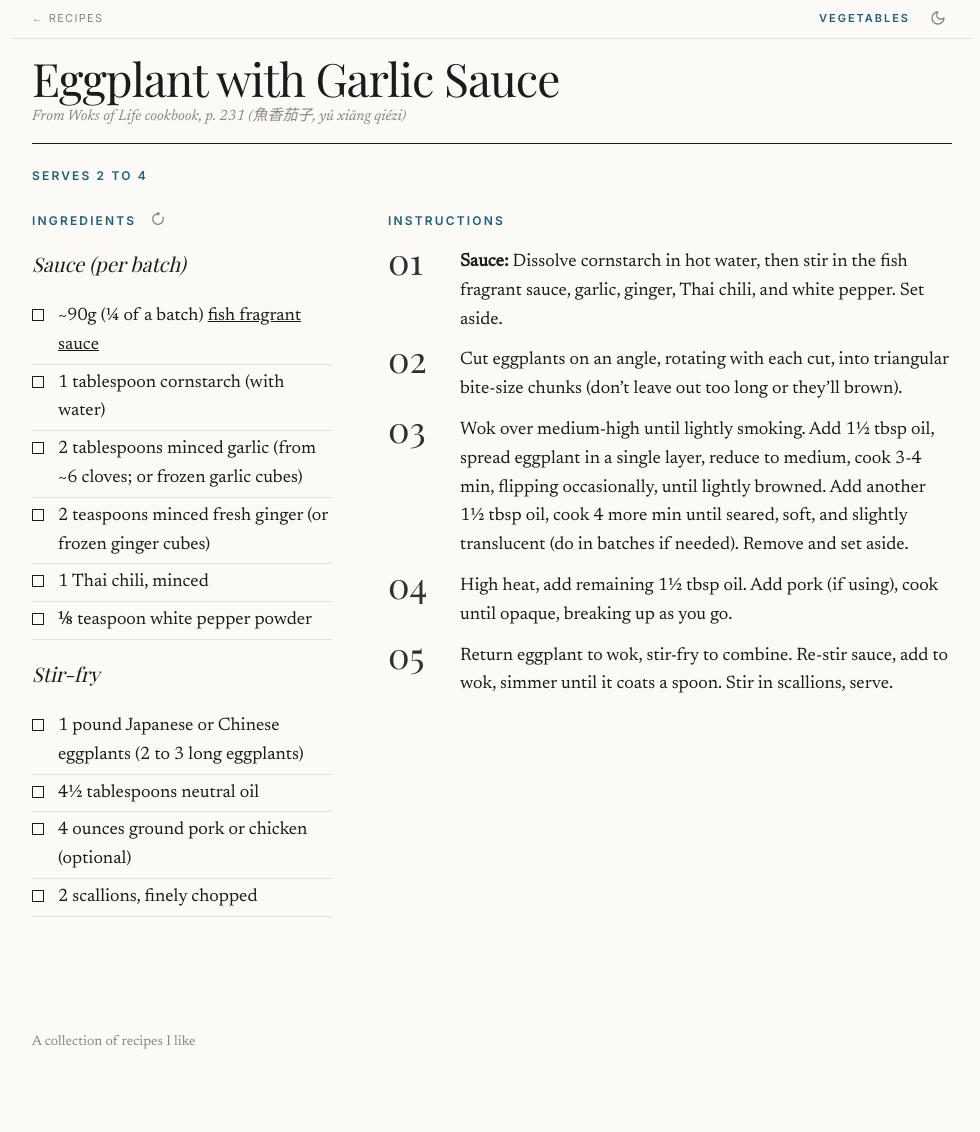
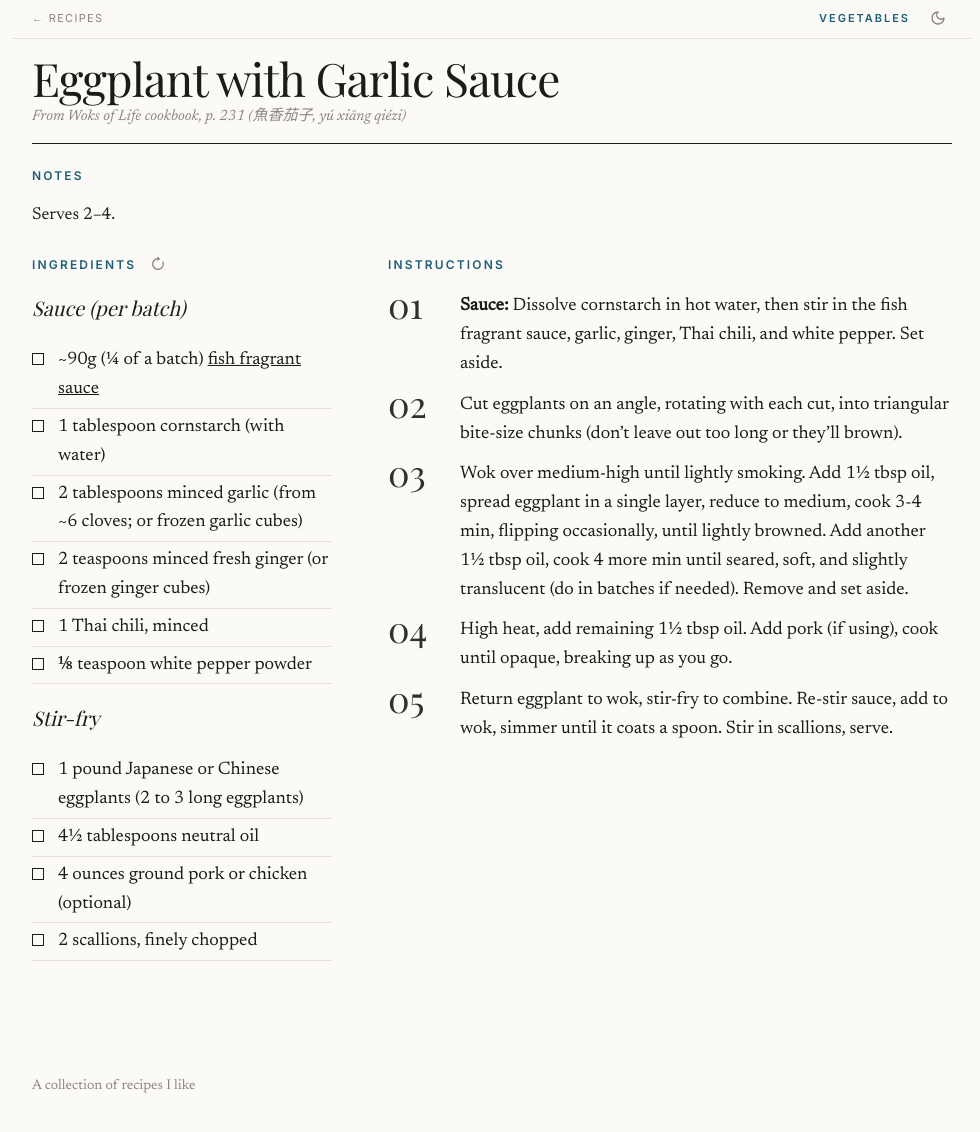
Before and after one commit to DarrenTsung/recipes, a Jekyll site: the page built from _recipes/eggplant_with_garlic_sauce.md, in a window 1280 px wide and 1138 px high. Shown: the top 1132 px of the window, without its empty margins (48-1028 px from the left). Built offline with Jekyll 4.4.1, drawn with Linux system fonts in a browser that asks for light colours; some web fonts are replaced.

Commit message:
recipes: move servings into Notes sections
Co-Authored-By: Claude Opus 5.5 (1M context) <noreply@anthropic.com>
Claude-Session: https://claude.ai/code/session_01KtRTNiSfHD6DJYGyUo7VZo

```diff
--- a/_recipes/eggplant_with_garlic_sauce.md
+++ b/_recipes/eggplant_with_garlic_sauce.md
@@ -7,7 +7,9 @@ category: Vegetables
 
 Woks of Life cookbook, p. 231 (魚香茄子, yú xiāng qiézi)
 
-## Serves 2 to 4
+## Notes
+
+Serves 2–4.
 
 ## Ingredients:
 
```
Also changed, not shown: _recipes/kimchi_soondubu_jjigae.md (+4 -2 lines), _recipes/tom_yum_noodle_soup.md (+3 -1 lines).
